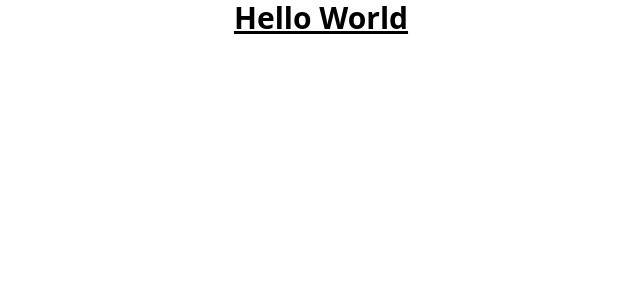
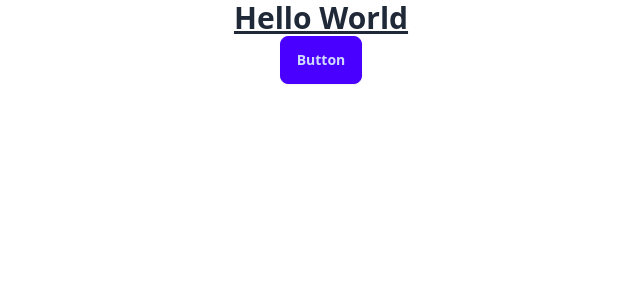
Before and after one commit to manato-alt/progline_front, a React (Create React App) app in the folder progline-app/: page / in a window 1280 px wide. Shown: the top 300 px of the page, without its empty margins (319-959 px from the left). Built offline with nearby package versions, Linux system fonts and the light colour scheme.

Commit message:
add: daisyuiを導入

```diff
--- /dev/null
+++ b/package.json
@@ -0,0 +1,5 @@
+{
+  "dependencies": {
+    "daisyui": "^4.7.3"
+  }
+}
--- a/progline-app/src/App.js
+++ b/progline-app/src/App.js
@@ -5,6 +5,7 @@
   return (
     <div className="App">
       <h1 className="text-3xl font-bold underline">Hello World</h1>
+      <button className="btn btn-primary">Button</button>
     </div>
   );
 }
--- a/progline-app/tailwind.config.js
+++ b/progline-app/tailwind.config.js
@@ -4,5 +4,5 @@
   theme: {
     extend: {},
   },
-  plugins: [],
+  plugins: [require("daisyui")],
 };
```
Also changed, not shown: 1 other file (tests, documents, lock files or other folders).
